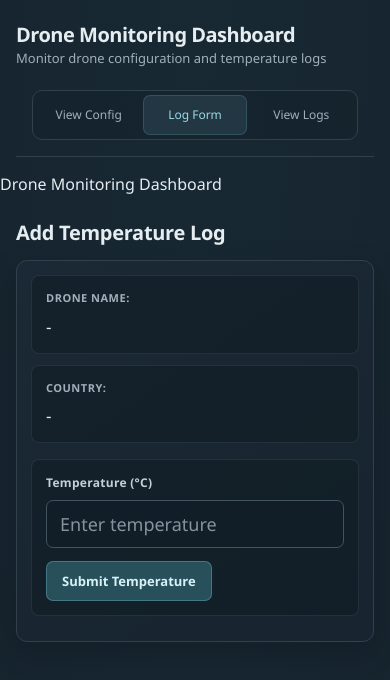
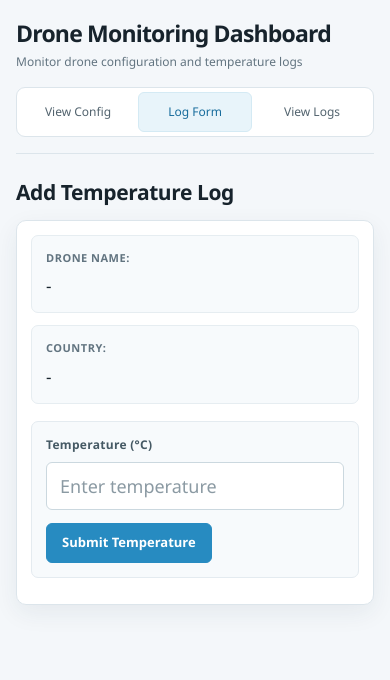
Before and after one commit to Itmetxr/myserver, a website: page public/index.html in a window 390 px wide. Both pictures are taken after a click on the button "Log Form". Drawn offline with Linux system fonts and the light colour scheme; no server answers.

Commit message:
Redesign dashboard header, intro, and color theme

```diff
--- a/public/style.css
+++ b/public/style.css
@@ -1,17 +1,16 @@
 :root {
-    color-scheme: dark;
-    --bg: #111b24;
-    --surface: #192631;
-    --surface-raised: #202f3b;
-    --surface-soft: #16232d;
-    --line: #30414d;
-    --text: #e5edf1;
-    --muted: #a0b0ba;
-    --accent: #79c4d7;
-    --accent-strong: #9ad9e7;
-    --accent-soft: rgba(121, 196, 215, 0.12);
-    --success: #8bc9a2;
-    --shadow: 0 10px 30px rgba(0, 0, 0, 0.18);
+    color-scheme: light;
+    --page: #f4f7fa;
+    --surface: #ffffff;
+    --surface-soft: #f7fafc;
+    --line: #dce5eb;
+    --text: #17232c;
+    --muted: #627480;
+    --blue: #278bc1;
+    --blue-dark: #176c9c;
+    --blue-soft: #e8f4fa;
+    --success: #24835b;
+    --shadow: 0 8px 24px rgba(28, 51, 67, 0.07);
 }
 
 * { box-sizing: border-box; }
@@ -19,149 +18,143 @@
 html {
     min-width: 320px;
     min-height: 100%;
-    background: var(--bg);
+    background: var(--page);
 }
 
 body {
     min-height: 100vh;
     margin: 0;
     color: var(--text);
-    background:
-        radial-gradient(ellipse at 50% -20%, rgba(62, 111, 132, 0.17), transparent 45rem),
-        var(--bg);
+    background: var(--page);
     font-family: "Segoe UI", Arial, sans-serif;
     -webkit-font-smoothing: antialiased;
 }
 
-header {
-    display: flex;
+.site-header {
+    display: grid;
+    grid-template-columns: minmax(250px, 1fr) auto;
     align-items: center;
-    justify-content: space-between;
-    gap: 24px;
-    width: min(100% - 48px, 1120px);
-    min-height: 100px;
+    gap: 30px;
+    width: min(100% - 64px, 1160px);
+    min-height: 116px;
     margin: 0 auto;
     padding: 22px 0;
     border-bottom: 1px solid var(--line);
     text-align: left;
 }
 
-header::before { display: none; }
+.site-header::before { display: none; }
 
-header h1 {
-    flex: 1;
+.brand-copy { min-width: 0; }
+
+.brand-copy h1 {
     margin: 0;
     color: var(--text);
-    font-size: clamp(21px, 2vw, 26px);
-    font-weight: 600;
-    letter-spacing: -0.025em;
+    font-size: clamp(23px, 2.4vw, 30px);
+    font-weight: 650;
+    letter-spacing: -0.035em;
+    line-height: 1.2;
 }
 
-header p {
-    max-width: 320px;
-    margin: 0;
+.brand-copy p {
+    margin: 7px 0 0;
     color: var(--muted);
     font-size: 13px;
-    line-height: 1.55;
-    text-align: right;
+    line-height: 1.5;
 }
-
-header p::before { display: none; }
 
 .navbar {
     display: flex;
     align-items: center;
-    gap: 6px;
-    width: min(100% - 48px, 1120px);
-    margin: 22px auto 0;
+    justify-self: end;
+    gap: 5px;
+    width: auto;
+    margin: 0;
     padding: 5px;
     border: 1px solid var(--line);
-    border-radius: 10px;
-    background: rgba(22, 35, 45, 0.76);
+    border-radius: 9px;
+    background: var(--surface);
 }
 
 .tab-btn {
     display: inline-flex;
     align-items: center;
     justify-content: center;
-    min-height: 42px;
-    padding: 0 17px;
+    min-height: 40px;
+    padding: 0 14px;
     border: 1px solid transparent;
-    border-radius: 7px;
-    color: var(--muted);
+    border-radius: 6px;
+    color: #52636e;
     background: transparent;
-    font: 500 13px/1 "Segoe UI", Arial, sans-serif;
+    font: 550 13px/1 "Segoe UI", Arial, sans-serif;
     text-decoration: none;
-    transition: color 160ms ease, background 160ms ease, border-color 160ms ease;
+    white-space: nowrap;
+    transition: color 160ms ease, background 160ms ease, border-color 160ms ease, transform 160ms ease;
 }
 
 .tab-btn::before { display: none; }
 
 .tab-btn:hover {
-    color: var(--text);
-    background: rgba(255, 255, 255, 0.045);
+    color: var(--blue-dark);
+    background: #f2f8fb;
 }
 
 .tab-btn.active {
-    border-color: rgba(121, 196, 215, 0.19);
-    color: var(--accent-strong);
-    background: var(--accent-soft);
+    border-color: #d4eaf4;
+    color: var(--blue-dark);
+    background: var(--blue-soft);
 }
 
 .page {
     display: none;
-    width: min(100% - 48px, 1120px);
-    margin: 30px auto 56px;
+    width: min(100% - 64px, 1160px);
+    margin: 32px auto 64px;
 }
 
 .page.active {
     display: block;
-    animation: page-appear 180ms ease-out both;
+    animation: page-enter 220ms ease-out both;
 }
 
-@keyframes page-appear {
-    from { opacity: 0; transform: translateY(4px); }
+@keyframes page-enter {
+    from { opacity: 0; transform: translateY(5px); }
     to { opacity: 1; transform: translateY(0); }
 }
 
 .page h2 {
-    margin: 0 0 17px;
+    margin: 0 0 18px;
     color: var(--text);
-    font-size: 20px;
-    font-weight: 600;
-    letter-spacing: -0.015em;
+    font-size: 21px;
+    font-weight: 620;
+    letter-spacing: -0.02em;
 }
 
 .page h2::before { display: none; }
 
 .config-card,
 .form-card {
+    display: grid;
+    grid-template-columns: repeat(2, minmax(0, 1fr));
+    gap: 12px;
     max-width: 100%;
-    padding: 21px;
+    padding: 22px;
     border: 1px solid var(--line);
-    border-radius: 11px;
-    background: linear-gradient(145deg, rgba(27, 42, 53, 0.98), rgba(24, 37, 47, 0.98));
+    border-radius: 10px;
+    background: var(--surface);
     box-shadow: var(--shadow);
 }
 
 .config-card::before,
 .form-card::before { display: none; }
 
-.config-card,
-.form-card {
-    display: grid;
-    grid-template-columns: repeat(2, minmax(0, 1fr));
-    gap: 11px;
-}
-
 .config-card > p:not(#configMessage),
 .form-card > p:not(#formMessage) {
     min-width: 0;
     margin: 0;
     padding: 16px 17px;
-    border: 1px solid rgba(148, 178, 193, 0.12);
-    border-radius: 8px;
-    background: rgba(12, 24, 33, 0.42);
+    border: 1px solid #e6edf1;
+    border-radius: 7px;
+    background: var(--surface-soft);
     line-height: 1.5;
 }
 
@@ -172,7 +165,7 @@ header p::before { display: none; }
     margin-bottom: 8px;
     color: var(--muted);
     font-size: 11px;
-    font-weight: 600;
+    font-weight: 650;
     letter-spacing: 0.045em;
     text-transform: uppercase;
 }
@@ -180,7 +173,7 @@ header p::before { display: none; }
 .config-card span,
 .form-card span {
     color: var(--text);
-    font: 500 clamp(17px, 2vw, 20px)/1.35 "Segoe UI", Arial, sans-serif;
+    font: 550 clamp(17px, 2vw, 20px)/1.35 "Segoe UI", Arial, sans-serif;
     overflow-wrap: anywhere;
 }
 
@@ -190,10 +183,10 @@ header p::before { display: none; }
     gap: 8px;
     min-height: 27px;
     padding: 3px 10px;
-    border: 1px solid rgba(139, 201, 162, 0.25);
+    border: 1px solid #cfe8da;
     border-radius: 6px;
     color: var(--success);
-    background: rgba(139, 201, 162, 0.09);
+    background: #edf8f1;
     font-size: 13px;
     text-transform: uppercase;
 }
@@ -212,10 +205,10 @@ header p::before { display: none; }
 .pagination button {
     min-height: 40px;
     padding: 0 15px;
-    border: 1px solid rgba(121, 196, 215, 0.25);
-    border-radius: 7px;
-    color: var(--accent-strong);
-    background: rgba(121, 196, 215, 0.1);
+    border: 1px solid #c8deea;
+    border-radius: 6px;
+    color: var(--blue-dark);
+    background: #edf6fa;
     font: 600 13px/1 "Segoe UI", Arial, sans-serif;
     transition: color 160ms ease, background 160ms ease, border-color 160ms ease, transform 160ms ease;
 }
@@ -225,8 +218,8 @@ header p::before { display: none; }
 #refreshLogsBtn:hover,
 .pagination button:hover:not(:disabled) {
     transform: translateY(-1px);
-    border-color: rgba(121, 196, 215, 0.45);
-    background: rgba(121, 196, 215, 0.17);
+    border-color: #9cc9dc;
+    background: #e2f1f7;
 }
 
 .config-card button { justify-self: start; }
@@ -247,17 +240,17 @@ header p::before { display: none; }
     grid-column: 1 / -1;
     margin: 5px 0 0;
     padding: 18px;
-    border: 1px solid rgba(148, 178, 193, 0.12);
-    border-radius: 8px;
-    background: rgba(12, 24, 33, 0.42);
+    border: 1px solid #e4ebf0;
+    border-radius: 7px;
+    background: var(--surface-soft);
 }
 
 label {
     display: block;
     margin-bottom: 9px;
-    color: #c3d0d7;
+    color: #455964;
     font-size: 12px;
-    font-weight: 600;
+    font-weight: 650;
     letter-spacing: 0.025em;
 }
 
@@ -267,31 +260,31 @@ input[type="number"] {
     min-height: 48px;
     margin: 0 0 13px;
     padding: 0 13px;
-    border: 1px solid #40535f;
-    border-radius: 7px;
+    border: 1px solid #cbd8df;
+    border-radius: 6px;
     outline: none;
     color: var(--text);
-    background: #121e27;
+    background: #ffffff;
     font: 500 18px/1 "Segoe UI", Arial, sans-serif;
     transition: border-color 160ms ease, box-shadow 160ms ease;
 }
 
 input[type="number"]:focus {
-    border-color: var(--accent);
-    box-shadow: 0 0 0 3px rgba(121, 196, 215, 0.13);
+    border-color: var(--blue);
+    box-shadow: 0 0 0 3px rgba(39, 139, 193, 0.13);
 }
 
-input::placeholder { color: #84949e; }
+input::placeholder { color: #8b9aa3; }
 
 #submitTemperatureBtn {
-    border-color: rgba(121, 196, 215, 0.35);
-    color: #d7f1f6;
-    background: #28505b;
+    border-color: var(--blue);
+    color: #ffffff;
+    background: var(--blue);
 }
 
 #submitTemperatureBtn:hover {
-    border-color: rgba(121, 196, 215, 0.55);
-    background: #326270;
+    border-color: var(--blue-dark);
+    background: var(--blue-dark);
 }
 
 .table-container {
@@ -310,31 +303,31 @@ table {
     text-align: left;
 }
 
-thead { background: rgba(121, 196, 215, 0.08); }
+thead { background: #eef5f8; }
 
 th {
-    color: #b6c6ce;
+    color: #536570;
     font-size: 11px;
-    font-weight: 600;
+    font-weight: 650;
     letter-spacing: 0.045em;
     text-transform: uppercase;
 }
 
 th, td {
     padding: 13px 16px;
-    border-bottom: 1px solid rgba(148, 178, 193, 0.12);
+    border-bottom: 1px solid #e5ebef;
     text-align: left;
 }
 
 td {
-    color: #d4dfe4;
+    color: #31414b;
     font: 13px/1.5 "Segoe UI", Arial, sans-serif;
 }
 
 tbody tr { transition: background 140ms ease; }
-tbody tr:hover { background: rgba(121, 196, 215, 0.045); }
+tbody tr:hover { background: #f5fafc; }
 tbody tr:last-child td { border-bottom: 0; }
-tbody td:last-child { color: var(--accent-strong); }
+tbody td:last-child { color: var(--blue-dark); font-weight: 600; }
 
 .pagination {
     display: flex;
@@ -345,7 +338,7 @@ tbody td:last-child { color: var(--accent-strong); }
 }
 
 .pagination button { min-height: 36px; padding: 0 13px; }
-.pagination button:disabled { opacity: 0.42; cursor: not-allowed; }
+.pagination button:disabled { opacity: 0.45; cursor: not-allowed; }
 
 #pageInfo {
     min-width: 74px;
@@ -363,33 +356,88 @@ tbody td:last-child { color: var(--accent-strong); }
     font-size: 12px;
 }
 
-:focus-visible {
-    outline: 2px solid var(--accent);
-    outline-offset: 2px;
+.intro-overlay {
+    position: fixed;
+    z-index: 1000;
+    inset: 0;
+    display: grid;
+    place-items: center;
+    padding: 24px;
+    color: #101820;
+    background: #ffffff;
+    animation: intro-dismiss 420ms ease-in 2050ms forwards;
 }
 
-@media (max-width: 680px) {
-    header {
-        flex-wrap: wrap;
-        gap: 8px 14px;
-        width: min(100% - 32px, 1120px);
+.intro-overlay[hidden] { display: none; }
+
+.intro-lockup {
+    width: min(100%, 900px);
+    text-align: center;
+}
+
+.intro-title {
+    margin: 0;
+    color: #111a21;
+    font-size: clamp(32px, 7vw, 72px);
+    font-weight: 700;
+    letter-spacing: -0.045em;
+    line-height: 1.08;
+    opacity: 0;
+    transform: translateY(12px);
+    animation: intro-title 650ms cubic-bezier(0.2, 0.75, 0.3, 1) 120ms forwards;
+}
+
+.intro-underline {
+    display: block;
+    width: clamp(86px, 13vw, 150px);
+    height: 4px;
+    margin: 19px auto 0;
+    border-radius: 99px;
+    background: var(--blue);
+    transform: scaleX(0);
+    transform-origin: center;
+    animation: intro-underline 500ms ease-out 600ms forwards;
+}
+
+@keyframes intro-title {
+    to { opacity: 1; transform: translateY(0); }
+}
+
+@keyframes intro-underline {
+    to { transform: scaleX(1); }
+}
+
+@keyframes intro-dismiss {
+    to { opacity: 0; visibility: hidden; }
+}
+
+:focus-visible {
+    outline: 2px solid var(--blue);
+    outline-offset: 3px;
+}
+
+@media (max-width: 760px) {
+    .site-header {
+        grid-template-columns: 1fr;
+        gap: 16px;
+        width: min(100% - 32px, 1160px);
         min-height: 0;
-        padding: 21px 0 16px;
+        padding: 20px 0 16px;
     }
 
-    header h1 { font-size: 20px; }
-    header p { width: 100%; max-width: none; text-align: left; }
+    .brand-copy h1 { font-size: 23px; }
+    .brand-copy p { margin-top: 5px; font-size: 12px; }
 
     .navbar {
+        justify-self: stretch;
+        justify-content: space-between;
         gap: 3px;
-        width: min(100% - 32px, 1120px);
-        margin-top: 14px;
         padding: 4px;
     }
 
     .tab-btn { flex: 1; min-height: 40px; padding: 0 7px; font-size: 12px; }
 
-    .page { width: min(100% - 32px, 1120px); margin: 24px auto 40px; }
+    .page { width: min(100% - 32px, 1160px); margin: 24px auto 40px; }
     .page h2 { margin-bottom: 14px; }
 
     .config-card, .form-card { grid-template-columns: 1fr; padding: 14px; }
@@ -400,12 +448,15 @@ tbody td:last-child { color: var(--accent-strong); }
 
     th, td { padding: 12px; }
     .pagination { justify-content: space-between; }
+
+    .intro-title { font-size: clamp(34px, 10vw, 56px); }
 }
 
 @media (prefers-reduced-motion: reduce) {
     *, *::before, *::after {
         scroll-behavior: auto !important;
         animation-duration: 0.01ms !important;
+        animation-delay: 0ms !important;
         transition-duration: 0.01ms !important;
     }
 }
```
